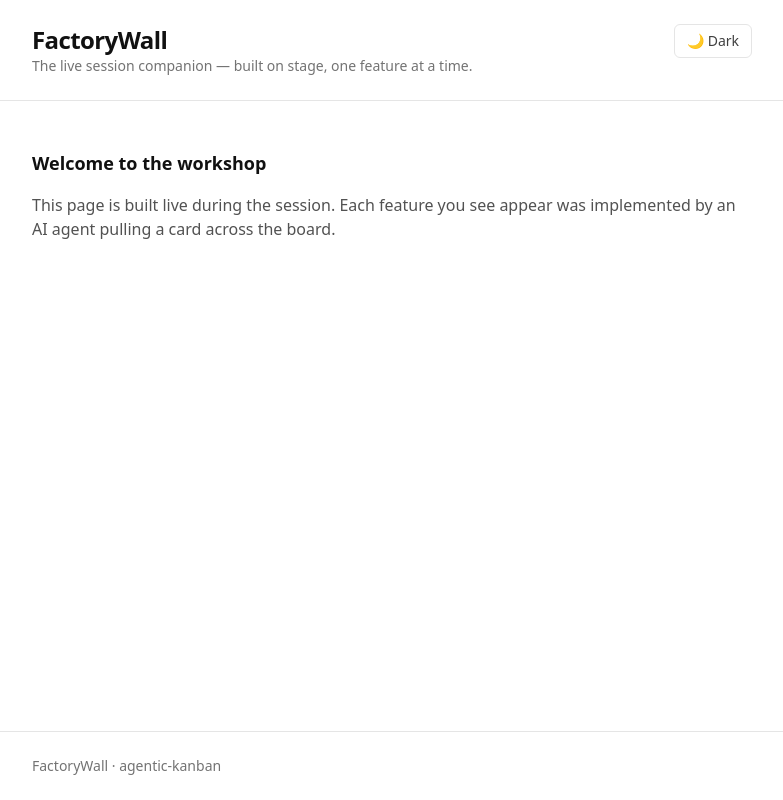
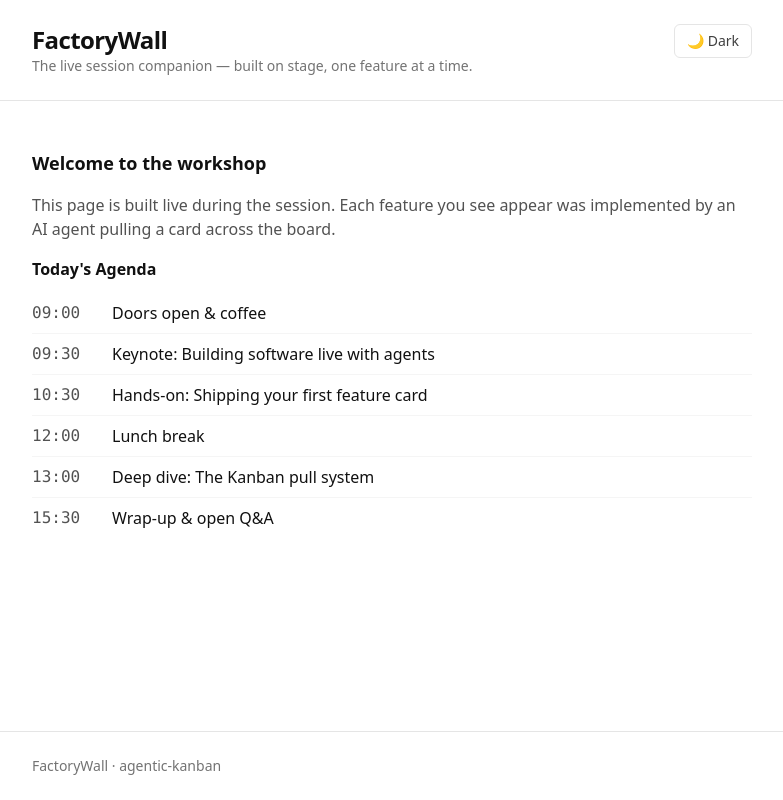
Before and after one commit to errmakov/agentic-kanban, a Next.js app: page / in a window 1280 px wide. Shown: the whole page, without its empty margins (248-1031 px from the left). Built offline with nearby package versions, Linux system fonts and the light colour scheme.

Commit message:
feat: implement #154
Automated implementation by agent-dev.

Co-Authored-By: Claude Opus 4.6 <noreply@anthropic.com>

```diff
--- /dev/null
+++ b/components/AgendaList.tsx
@@ -0,0 +1,28 @@
+const AGENDA: { time: string; title: string }[] = [
+  { time: '09:00', title: 'Doors open & coffee' },
+  { time: '09:30', title: 'Keynote: Building software live with agents' },
+  { time: '10:30', title: 'Hands-on: Shipping your first feature card' },
+  { time: '12:00', title: 'Lunch break' },
+  { time: '13:00', title: 'Deep dive: The Kanban pull system' },
+  { time: '15:30', title: 'Wrap-up & open Q&A' },
+];
+
+export function AgendaList() {
+  return (
+    <section aria-labelledby="agenda-heading" className="space-y-3">
+      <h3 id="agenda-heading" className="text-base font-semibold">
+        Today&apos;s Agenda
+      </h3>
+      <ul className="divide-y divide-neutral-100 dark:divide-neutral-800">
+        {AGENDA.map((item) => (
+          <li key={item.time} className="flex gap-4 py-2">
+            <span className="w-16 shrink-0 font-mono tabular-nums text-neutral-600 dark:text-neutral-400">
+              {item.time}
+            </span>
+            <span className="break-words text-foreground">{item.title}</span>
+          </li>
+        ))}
+      </ul>
+    </section>
+  );
+}
--- a/components/Wall.tsx
+++ b/components/Wall.tsx
@@ -1,3 +1,5 @@
+import { AgendaList } from './AgendaList';
+
 export function Wall() {
   return (
     <section aria-labelledby="wall-heading" className="space-y-4">
@@ -8,6 +10,7 @@ export function Wall() {
         This page is built live during the session. Each feature you see appear was
         implemented by an AI agent pulling a card across the board.
       </p>
+      <AgendaList />
     </section>
   );
 }
```
Also changed, not shown: 1 other file (tests, documents, lock files or other folders).
